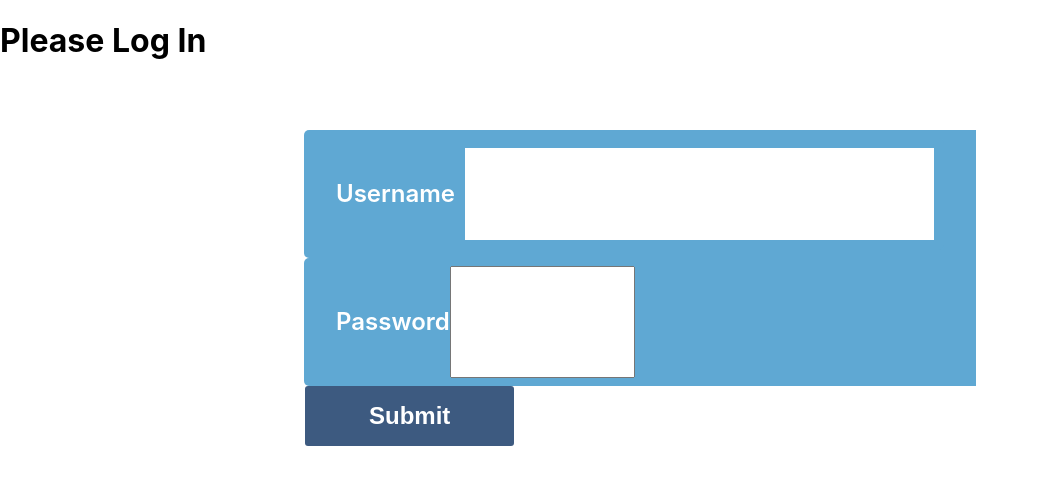
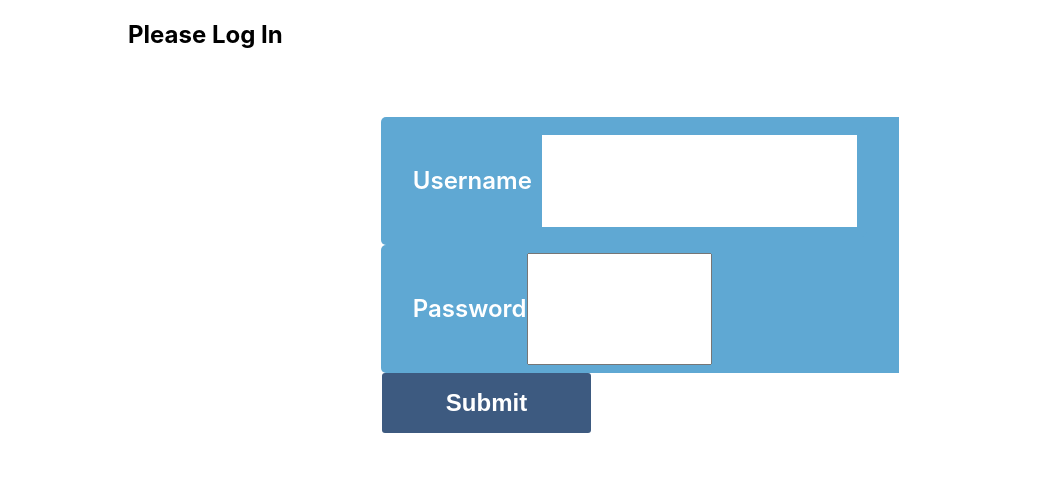
Before and after one commit to anvaron/budget-app-frontend, a React (Create React App) app: page / in a window 1280 px wide. Shown: the top 484 px of the page, without its empty margins (0-1037 px from the left). Built offline with nearby package versions, Linux system fonts and the light colour scheme; a web font is replaced by a local one.

Commit message:
Project update

```diff
--- a/src/Components/Login.js
+++ b/src/Components/Login.js
@@ -27,7 +27,7 @@ export default function Login({ setToken }) {
   }
 
   return(
-    <div className="login-wrapper">
+    <section className="container">
       <h1>Please Log In</h1>
       <form onSubmit={handleSubmit}>
         <label>
@@ -42,7 +42,7 @@ export default function Login({ setToken }) {
           <button type="submit">Submit</button>
         </div>
       </form>
-    </div>
+    </section>
   )
 }
 
```
Also changed, not shown: src/Components/Styles/Login.css (added).
